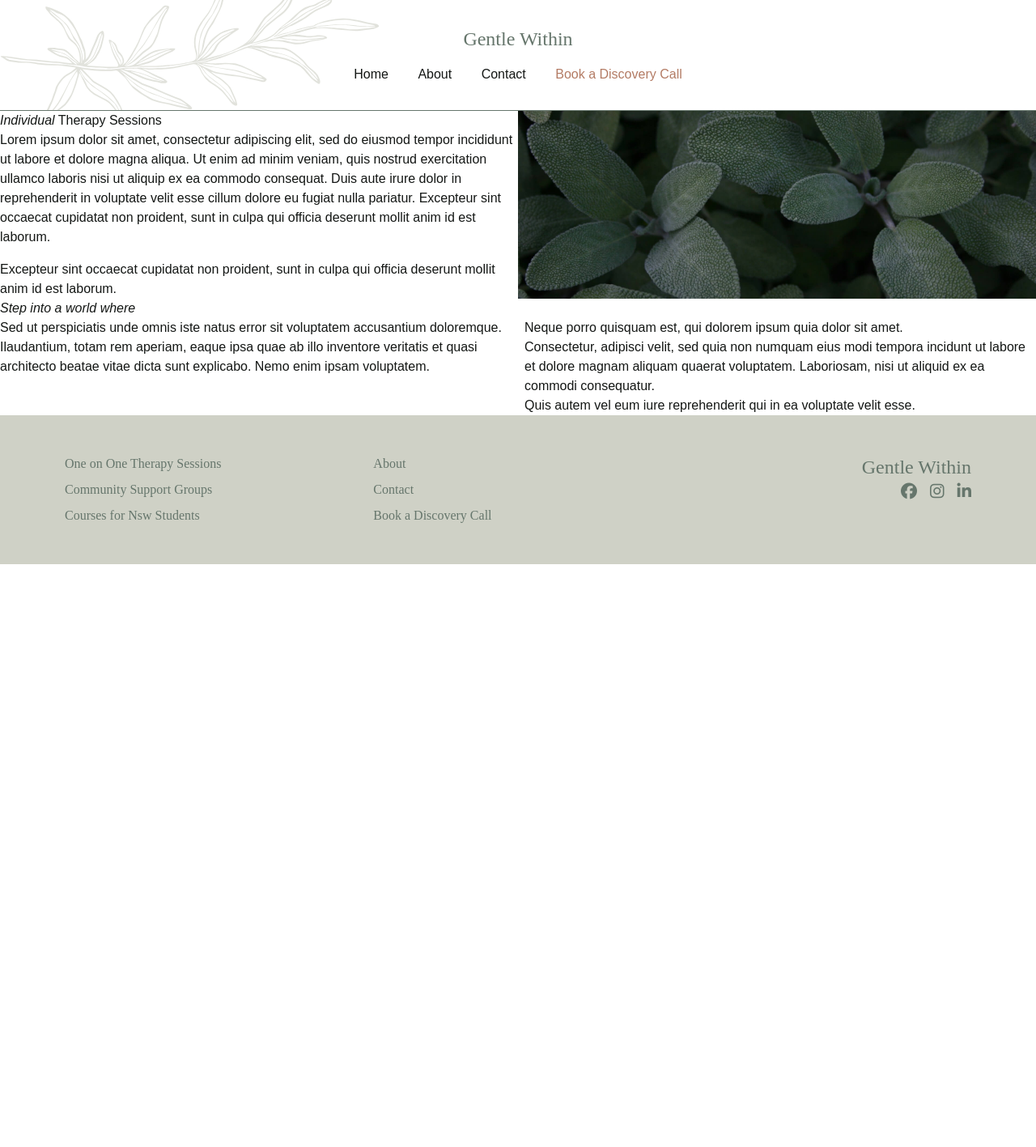
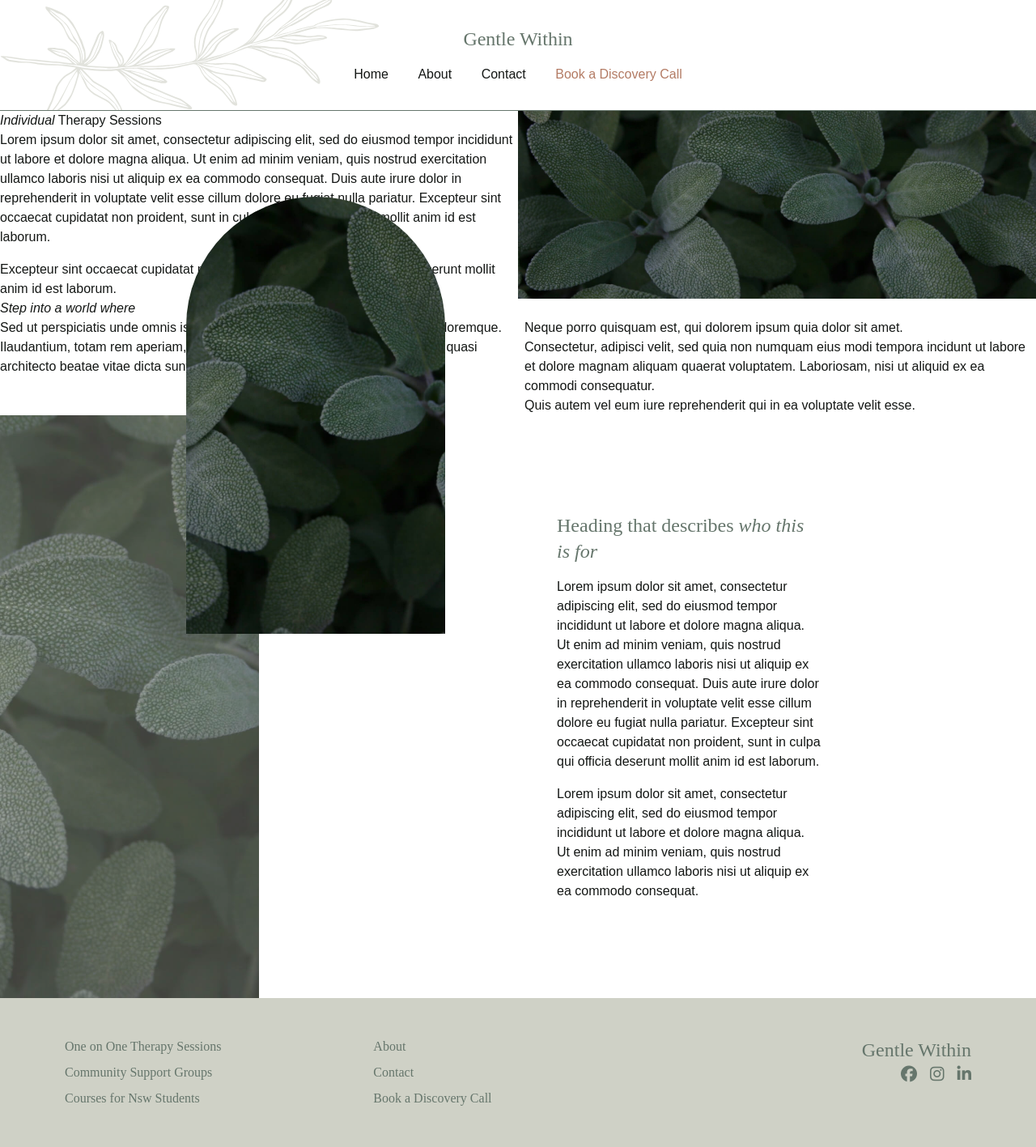
Before and after one commit to brittwoodard/gentle-within, a Jekyll site: the page built from _offerings/individual-therapy-sessions.md, in a window 1280 px wide. Shown: the whole page at 81% size. Built offline with Jekyll 4.4.1, drawn with Linux system fonts in a browser that asks for light colours; some web fonts are replaced; before the commit the page ends 900 px from its top, so only the background shows below that.

Commit message:
who it's for structure

```diff
--- a/_layouts/offering.html
+++ b/_layouts/offering.html
@@ -38,3 +38,26 @@
         </ul>
     </div>
 </section>
+
+
+<!-- Who It's For -->
+<section class="grid md:grid-cols-2">
+
+    <div class="grid lg:grid-cols-2">
+
+      <!-- Image / Left Column -->
+      <div class="relative w-[65%] md:w-[75%] lg:w-[100%] bg-image-style h-[50vh] md:min-h-[80vh] bg-overlay light" data-aos="fade-up" data-aos-offset="0" data-aos-duration="2000" style="background-image: url('{{ page.who-its-for.images.background-image.image_path }}'); background-position: {{ page.who-its-for.images.background-image.image_focus }};"></div>
+    </div>
+
+    <!-- Right Column -->
+    <div class="pt-24 pb-20 px-8 lg:px-0 lg:mr-12 flex items-center md:ml-12">
+      <div class="lg:w-[60%]" data-aos="fade" data-aos-offset="0" data-aos-duration="3000">
+        <h1 class="font-serif text-dark text-2xl">{{ page.who-its-for.heading_html }}</h1>
+        <p class="text-[1.2rem]">{{ page.who-its-for.description_html }}</p>
+      </div>
+    </div>
+
+    <!-- Floating Image -->
+    <div class="bg-image-style absolute top-[10%] md:top-[30%] lg:top-[27%] left-[20%] md:left-[10%] lg:left-[18%] z-10 h-[45vh] lg:h-[60vh] w-[70vw] md:w-[45vw] lg:w-[25vw] rounded-t-[15rem]" data-aos="fade-up" data-aos-offset="0" data-aos-duration="3000" data-aos-delay="500" style="background-image: url('{{ page.who-its-for.images.featured-image.image_path }}');"></div>
+
+  </section>
--- a/_offerings/individual-therapy-sessions.md
+++ b/_offerings/individual-therapy-sessions.md
@@ -17,4 +17,16 @@
    - Neque porro quisquam est, qui dolorem ipsum quia dolor sit amet.
    - Consectetur, adipisci velit, sed quia non numquam eius modi tempora incidunt ut labore et dolore magnam aliquam quaerat voluptatem. Laboriosam, nisi ut aliquid ex ea commodi consequatur.
    - Quis autem vel eum iure reprehenderit qui in ea voluptate velit esse.
+who-its-for:
+  heading_html: Heading that describes <em>who this is for</em>
+  description_html: |
+    <p>Lorem ipsum dolor sit amet, consectetur adipiscing elit, sed do eiusmod tempor incididunt ut labore et dolore magna aliqua. Ut enim ad minim veniam, quis nostrud exercitation ullamco laboris nisi ut aliquip ex ea commodo consequat. Duis aute irure dolor in reprehenderit in voluptate velit esse cillum dolore eu fugiat nulla pariatur. Excepteur sint occaecat cupidatat non proident, sunt in culpa qui officia deserunt mollit anim id est laborum.</p>
+    <p>Lorem ipsum dolor sit amet, consectetur adipiscing elit, sed do eiusmod tempor incididunt ut labore et dolore magna aliqua. Ut enim ad minim veniam, quis nostrud exercitation ullamco laboris nisi ut aliquip ex ea commodo consequat.</p>
+  images:
+    background-image:
+      image_path: /uploads/temporary.jpg
+      image_focus:
+    featured-image:
+      image_path: /uploads/temporary.jpg
+      image_focus:
 ---
```
